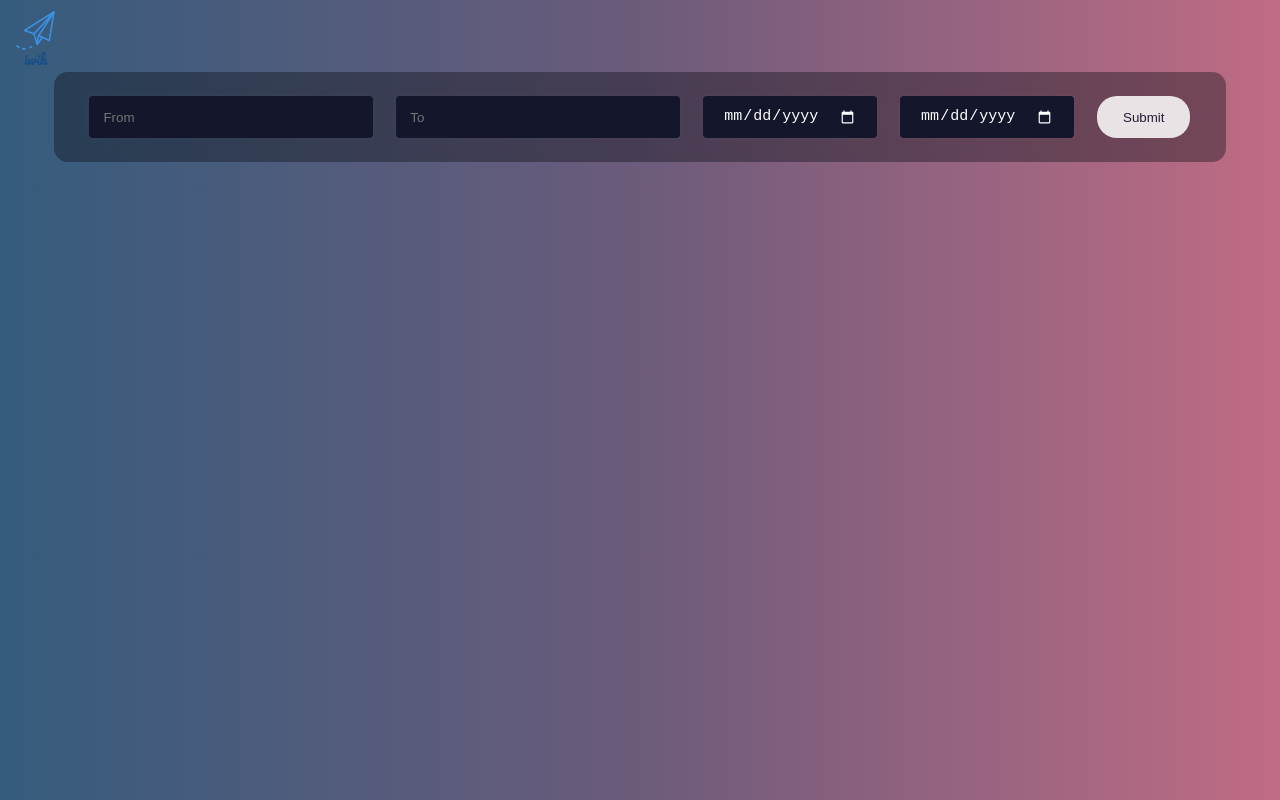
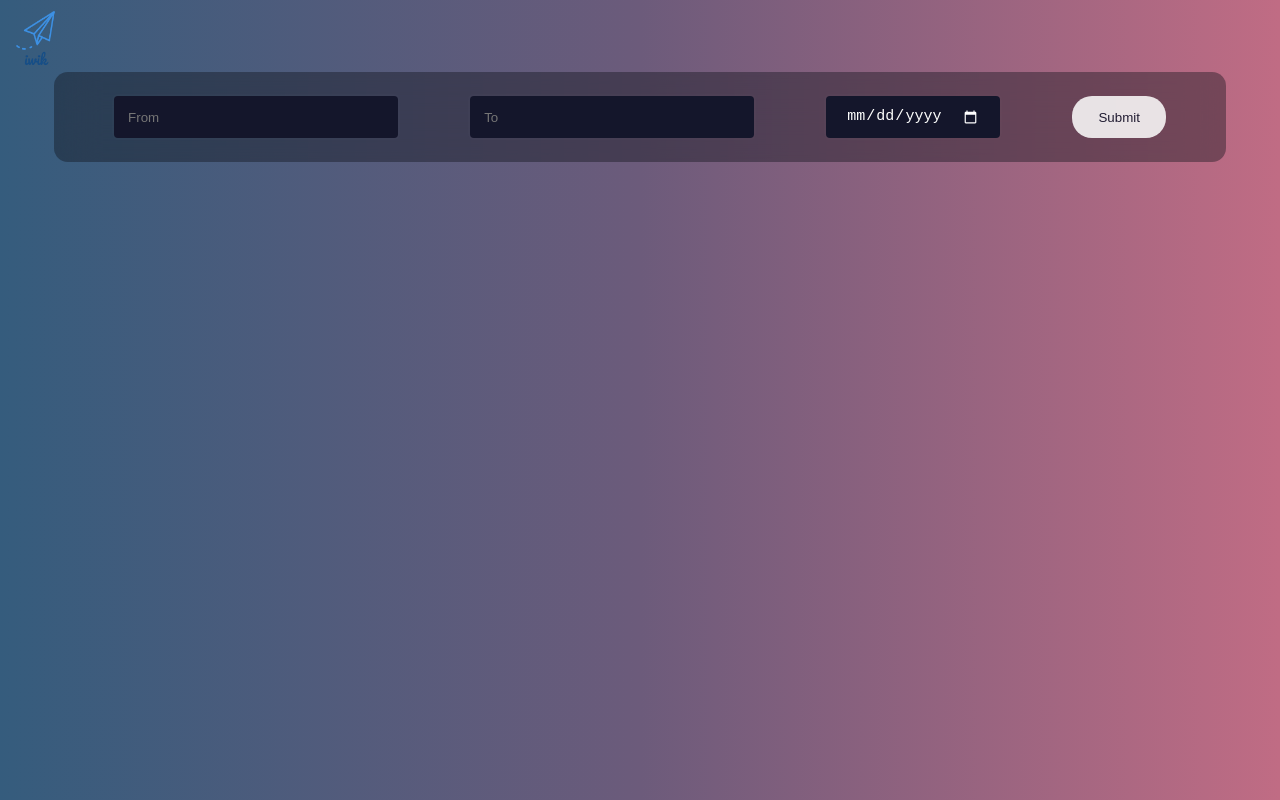
Before and after one commit to hepicek/iwik, a React (Create React App) app: page / in a window 1280 px wide. Built offline with nearby package versions, Linux system fonts and the light colour scheme.

Commit message:
add search results hook and loading state

```diff
--- a/src/App.tsx
+++ b/src/App.tsx
@@ -1,8 +1,10 @@
 import Navigation from './components/navigation'
 import SearchForm from './components/search-form'
 import styled from 'styled-components'
-import {useState} from 'react'
-import SearchResults, {SearchResult} from './components/search-results'
+import SearchResults from './components/search-results'
+import {useSearchResults} from './hooks/use-search-results'
+import If from './components/if'
+import {ReactComponent as Spinner} from './components/icons/spinner.svg'
 
 export const Container = styled.div`
 	width: 100%;
@@ -39,15 +41,21 @@ const SearchBox = styled.div`
 `
 
 function App() {
-	const [searchResults, setSearchResults] = useState<SearchResult[]>([])
+	const [searchResults, status, getSearchResults] = useSearchResults()
 	return (
 		<div className=''>
 			<Navigation />
 			<Container>
 				<SearchBox>
-					<SearchForm setSearchResults={setSearchResults} />
+					<SearchForm getSearchResults={getSearchResults} />
 				</SearchBox>
-				<SearchResults searchResults={searchResults} />
+				<If condition={status === 'loading'}>
+					<Spinner />
+				</If>
+				<If condition={status === 'error'}>Ups, something went wrong.</If>
+				<If condition={status === 'success'}>
+					<SearchResults searchResults={searchResults} />
+				</If>
 			</Container>
 		</div>
 	)
--- /dev/null
+++ b/src/components/if.tsx
@@ -0,0 +1,13 @@
+import {ReactNode} from 'react'
+
+type Props = {
+	children: ReactNode
+	condition: boolean
+}
+export default function If({children, condition}: Props) {
+	if (condition) {
+		return <>{children}</>
+	}
+
+	return null
+}
--- a/src/components/search-form/search-form.tsx
+++ b/src/components/search-form/search-form.tsx
@@ -1,10 +1,8 @@
 import {Formik, Form, Field} from 'formik'
 import DebounceField from './debounce-field'
 import styled from 'styled-components'
-import {getSearchUrl} from '../../utils/set-search-params'
-import {SearchResult} from '../search-results'
 import {Button} from '../buttons'
-import dayjs from 'dayjs'
+import {GetSearchResults} from '../../hooks/use-search-results'
 
 const FormLayout = styled(Form)`
 	display: flex;
@@ -30,43 +28,21 @@ const Input = styled(Field)`
 	}
 `
 
-type Props = {
-	setSearchResults: (results: SearchResult[]) => void
+const initialValues = {
+	flyFrom: '',
+	to: '',
+	from: '',
+	flyTo: '',
+	dateFrom: '',
 }
 
-export default function SearchForm({setSearchResults}: Props) {
+type Props = {
+	getSearchResults: GetSearchResults
+}
+
+export default function SearchForm({getSearchResults}: Props) {
 	return (
-		<Formik
-			initialValues={{
-				flyFrom: '',
-				to: '',
-				dateFrom: '',
-				returnFrom: '',
-				flyTo: '',
-				from: '',
-			}}
-			onSubmit={async (values) => {
-				const departureDate = dayjs(values.dateFrom).format('DD/MM/YYYY')
-				const returnDate = dayjs(values.returnFrom).format('DD/MM/YYYY')
-
-				const searchParams = {
-					v: 3,
-					partner: 'skypicker',
-					locale: 'en',
-					flyFrom: values.flyFrom,
-					to: values.to,
-					dateFrom: departureDate,
-					dateTo: departureDate,
-					returnFrom: returnDate,
-					returnTo: returnDate,
-					limit: 10,
-				}
-				const url = getSearchUrl('/flights', searchParams)
-				const res = await fetch(url.toString())
-				const {data} = await res.json()
-				setSearchResults(data)
-			}}
-		>
+		<Formik initialValues={initialValues} onSubmit={getSearchResults}>
 			{({isSubmitting}) => (
 				<FormLayout>
 					<DebounceField
@@ -81,10 +57,7 @@ export default function SearchForm({setSearchResults}: Props) {
 						fieldName='to'
 						placeholder='To'
 					/>
-
 					<Input name='dateFrom' type='date' />
-					<Input name='returnFrom' type='date' />
-
 					<Button type='submit' disabled={isSubmitting}>
 						Submit
 					</Button>
--- /dev/null
+++ b/src/hooks/use-search-results.ts
@@ -0,0 +1,58 @@
+import dayjs from 'dayjs'
+import {getSearchUrl} from '../utils/set-search-params'
+import {useCallback, useState} from 'react'
+import {SearchResult} from '../components/search-results'
+
+type Values = {
+	flyFrom: string
+	to: string
+	dateFrom: string
+	flyTo: string
+	from: string
+}
+
+export type GetSearchResults = (values: Values) => Promise<void>
+
+type Status = 'loading' | 'success' | 'error' | undefined
+
+type UseSearchResults = [
+	searchResults: SearchResult[],
+	status: Status,
+	getSearchResults: GetSearchResults
+]
+
+export function useSearchResults(limit = 5): UseSearchResults {
+	const [searchResults, setSearchResults] = useState<SearchResult[]>([])
+	const [status, seStatus] = useState<Status>()
+
+	const getSearchResults = useCallback(
+		async (values) => {
+			const departureDate = dayjs(values.dateFrom).format('DD/MM/YYYY')
+
+			const searchParams = {
+				v: 3,
+				partner: 'skypicker',
+				locale: 'en',
+				flyFrom: values.flyFrom,
+				to: values.to,
+				dateFrom: departureDate,
+				dateTo: departureDate,
+				limit,
+			}
+			const url = getSearchUrl('/flights', searchParams)
+			seStatus('loading')
+			try {
+				const res = await fetch(url.toString())
+				const {data} = await res.json()
+				seStatus('success')
+				setSearchResults(data)
+			} catch (err) {
+				console.error(err)
+				seStatus('error')
+			}
+		},
+		[limit]
+	)
+
+	return [searchResults, status, getSearchResults]
+}
```
Also changed, not shown: src/components/icons/spinner.svg (added).
